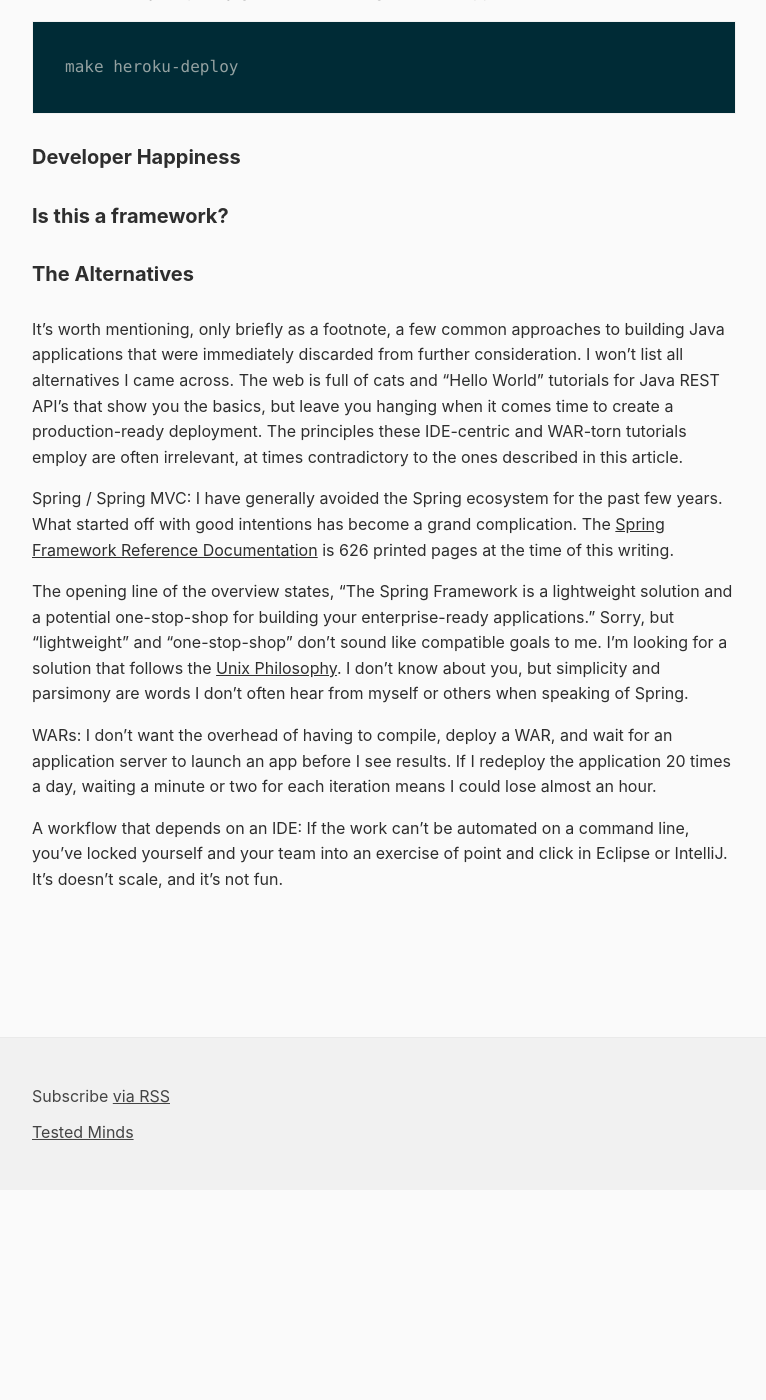
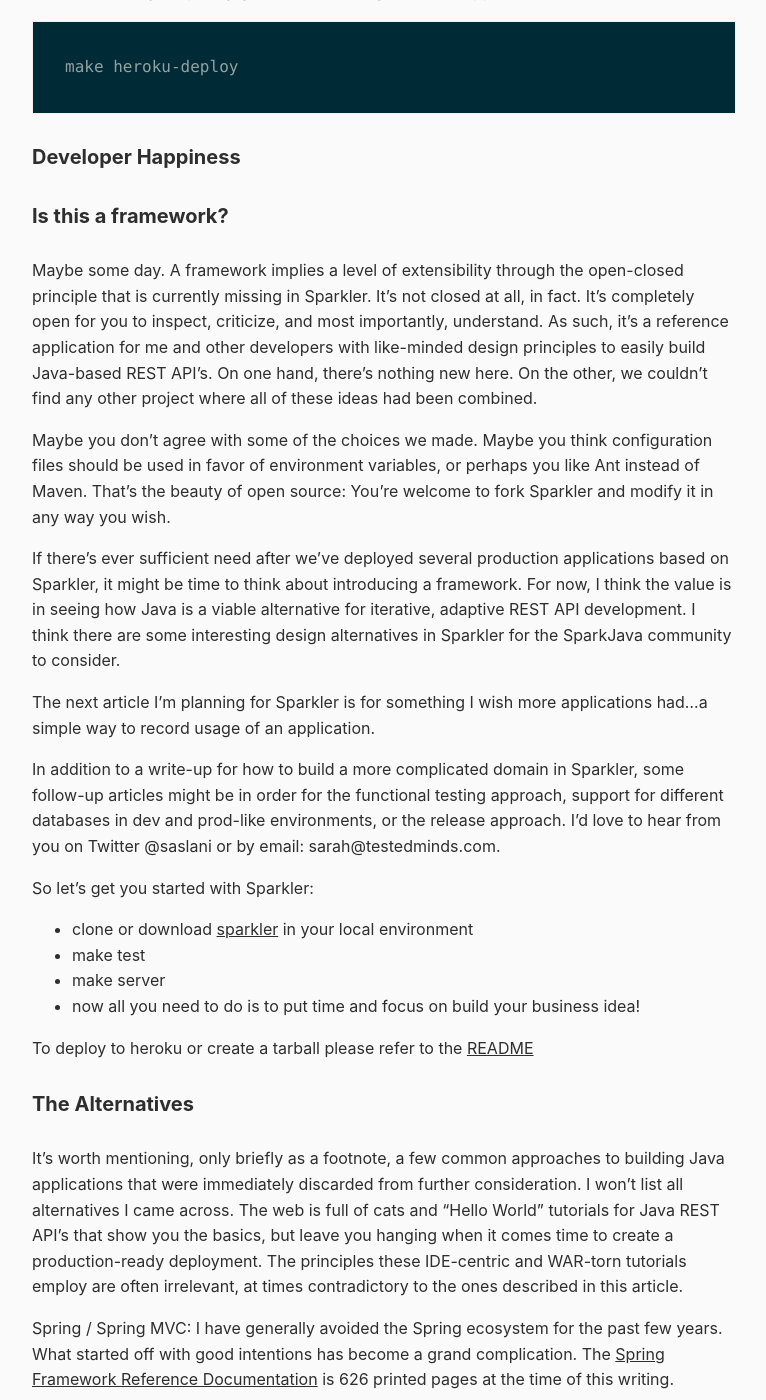
Before and after one commit to saslani/saslani.github.io, a Jekyll site: the page built from _posts/2016-04-12-sparkler.md, in a window 1280 px wide and 1400 px high, scrolled down 1841 px. Shown: the whole window, without its empty margins (256-1022 px from the left). Built offline with Jekyll 4.4.1, drawn with Linux system fonts in a browser that asks for light colours; before the commit the page ends 3031 px from its top, so only the background shows below that.

Commit message:
is this a framework?

```diff
--- a/_posts/2016-04-12-sparkler.md
+++ b/_posts/2016-04-12-sparkler.md
@@ -47,6 +47,24 @@
 #### Developer Happiness
 
 #### Is this a framework?
+Maybe some day. A framework implies a level of extensibility through the open-closed principle that is currently missing in Sparkler. It's not closed at all, in fact. It's completely open for you to inspect, criticize, and most importantly, understand. As such, it's a reference application for me and other developers with like-minded design principles to easily build Java-based REST API's. On one hand, there's nothing new here. On the other, we couldn't find any other project where all of these ideas had been combined.
+
+Maybe you don't agree with some of the choices we made. Maybe you think configuration files should be used in favor of environment variables, or perhaps you like Ant instead of Maven. That's the beauty of open source: You're welcome to fork Sparkler and modify it in any way you wish.
+
+If there's ever sufficient need after we've deployed several production applications based on Sparkler, it might be time to think about introducing a framework. For now, I think the value is in seeing how Java is a viable alternative for iterative, adaptive REST API development. I think there are some interesting design alternatives in Sparkler for the SparkJava community to consider.
+
+The next article I'm planning for Sparkler is for something I wish more applications had...a simple way to record usage of an application.
+
+In addition to a write-up for how to build a more complicated domain in Sparkler, some follow-up articles might be in order for the functional testing approach, support for different databases in dev and prod-like environments, or the release approach. I'd love to hear from you on Twitter @saslani or by email: sarah@testedminds.com.
+
+So let's get you started with Sparkler:
+
+* clone or download [sparkler](https://github.com/saslani/sparkler) in your local environment
+* make test
+* make server
+* now all you need to do is to put time and focus on build your business idea!
+
+To deploy to heroku or create a tarball please refer to the [README](https://github.com/saslani/sparkler/blob/master/README.md)
 
 #### The Alternatives
 It's worth mentioning, only briefly as a footnote, a few common approaches to building Java applications that were immediately discarded from further consideration. I won't list all alternatives I came across. The web is full of cats and "Hello World" tutorials for Java REST API's that show you the basics, but leave you hanging when it comes time to create a production-ready deployment. The principles these IDE-centric and WAR-torn tutorials employ are often irrelevant, at times contradictory to the ones described in this article.
```
